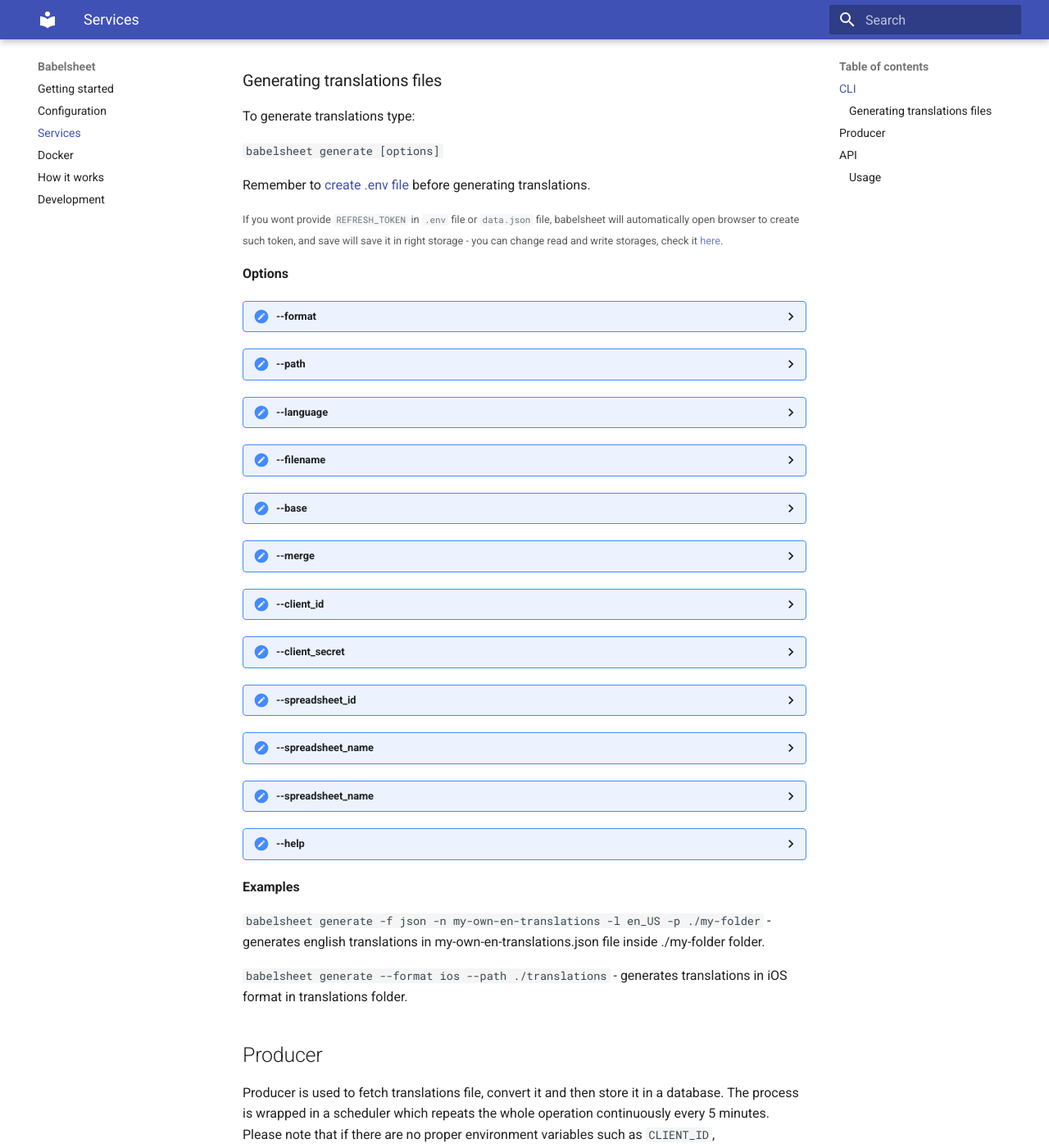
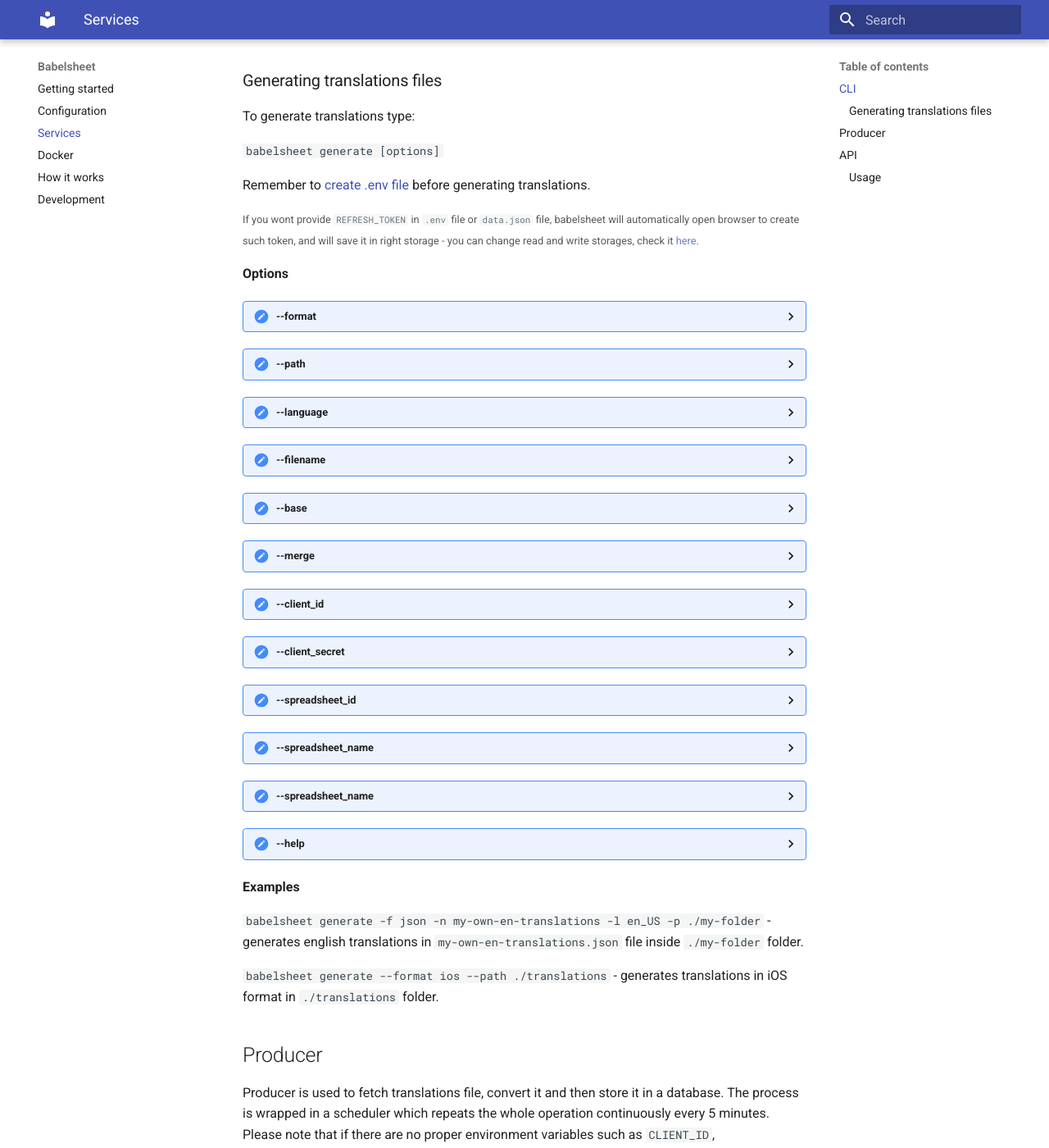
Before and after one commit to TheSoftwareHouse/babelsheet-js, an MkDocs documentation site: the page built from docs-src/services.md, in a window 1280 px wide and 1400 px high, scrolled down 464 px. Shown: the whole window at 82% size. Built offline with MkDocs 1.6.1 and Material for MkDocs 9.7.7, drawn with Linux system fonts in a browser that asks for light colours; old or Windows-style settings are respelled for this version of MkDocs.

Commit message:
Documentation fixes

```diff
--- a/docs-src/services.md
+++ b/docs-src/services.md
@@ -11,7 +11,7 @@
 `npm i -g babelsheet`
 
 
-If you want to obtain `REFRESH_TOKEN` then see [Generating refresh token](/../configuration#generating-refresh-token)
+If you want to obtain `REFRESH_TOKEN` then see [generating refresh token](/../configuration#generating-refresh-token) section.
 
 ### Generating translations files
 
@@ -21,7 +21,7 @@
 
 Remember to [create .env file](/../configuration#configuration-file) before generating translations.
 
-<small>If you wont provide `REFRESH_TOKEN` in `.env` file or `data.json` file, babelsheet will automatically open browser to create such token, and save will save it in right storage - you can change read and write storages, check it [here](/../configuration#set-refresh-token-read-providers).</small>
+<small>If you wont provide `REFRESH_TOKEN` in `.env` file or `data.json` file, babelsheet will automatically open browser to create such token, and will save it in right storage - you can change read and write storages, check it [here](/../development#set-refresh-token-read-providers).</small>
 
 **Options**
 <details>
@@ -33,7 +33,7 @@
     (default: <code>json</code>)
   </p>
   <p>
-    Format type (android/ios/json).
+    Format type (_android/ios/json_).
   </p>
 </details>
 <details>
@@ -75,7 +75,7 @@
     (default: <code>EN</code>)
   </p>
   <p>
-    Base language for translations, `Base.lproj` folder on iOS format and `values` folder on android format.
+    Base language for translations. `Base.lproj` folder on iOS format and `values` folder on android format.
   </p>
 </details>
 <details>
@@ -123,9 +123,9 @@
 
 **Examples**
 
-`babelsheet generate -f json -n my-own-en-translations -l en_US -p ./my-folder` - generates english translations in my-own-en-translations.json file inside ./my-folder folder.
+`babelsheet generate -f json -n my-own-en-translations -l en_US -p ./my-folder` - generates english translations in `my-own-en-translations.json` file inside `./my-folder` folder.
 
-`babelsheet generate --format ios --path ./translations` - generates translations in iOS format in translations folder.
+`babelsheet generate --format ios --path ./translations` - generates translations in iOS format in `./translations` folder.
 
 ## Producer
 Producer is used to fetch translations file, convert it and then store it in a database. The process is wrapped in a scheduler which repeats the whole operation continuously every 5 minutes. Please note that if there are no proper environment variables such as `CLIENT_ID`, `CLIENT_SECRET` and `REFRESH_TOKEN` then producer is not able to work properly. In such case it runs a command responsible for obtaining those keys.
```
Also changed, not shown: other parts of docs-src/services.md (+5 -5 lines), docs-src/configuration.md (+4 -4 lines), docs-src/how-it-works.md (+10 -10 lines).
